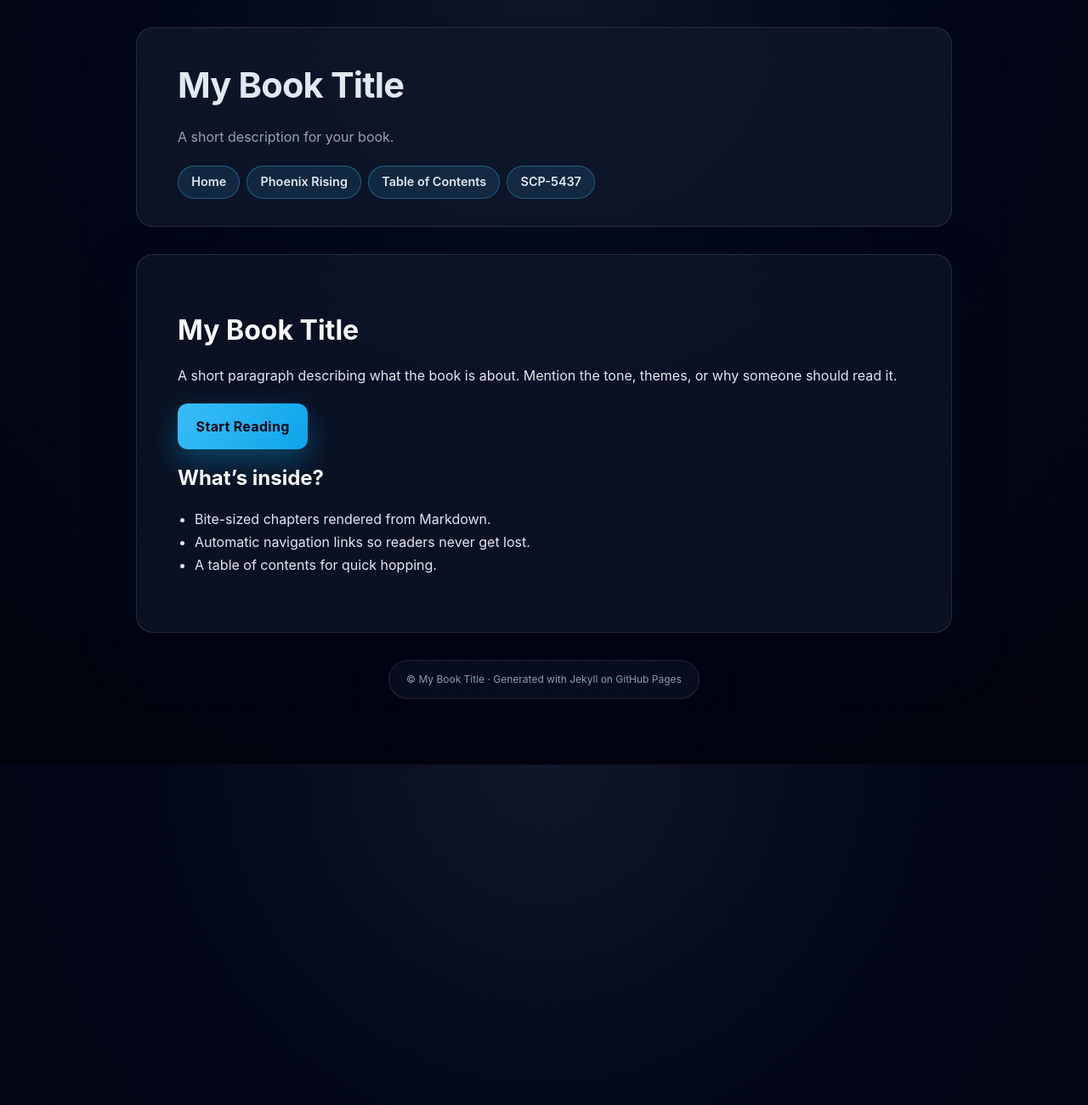
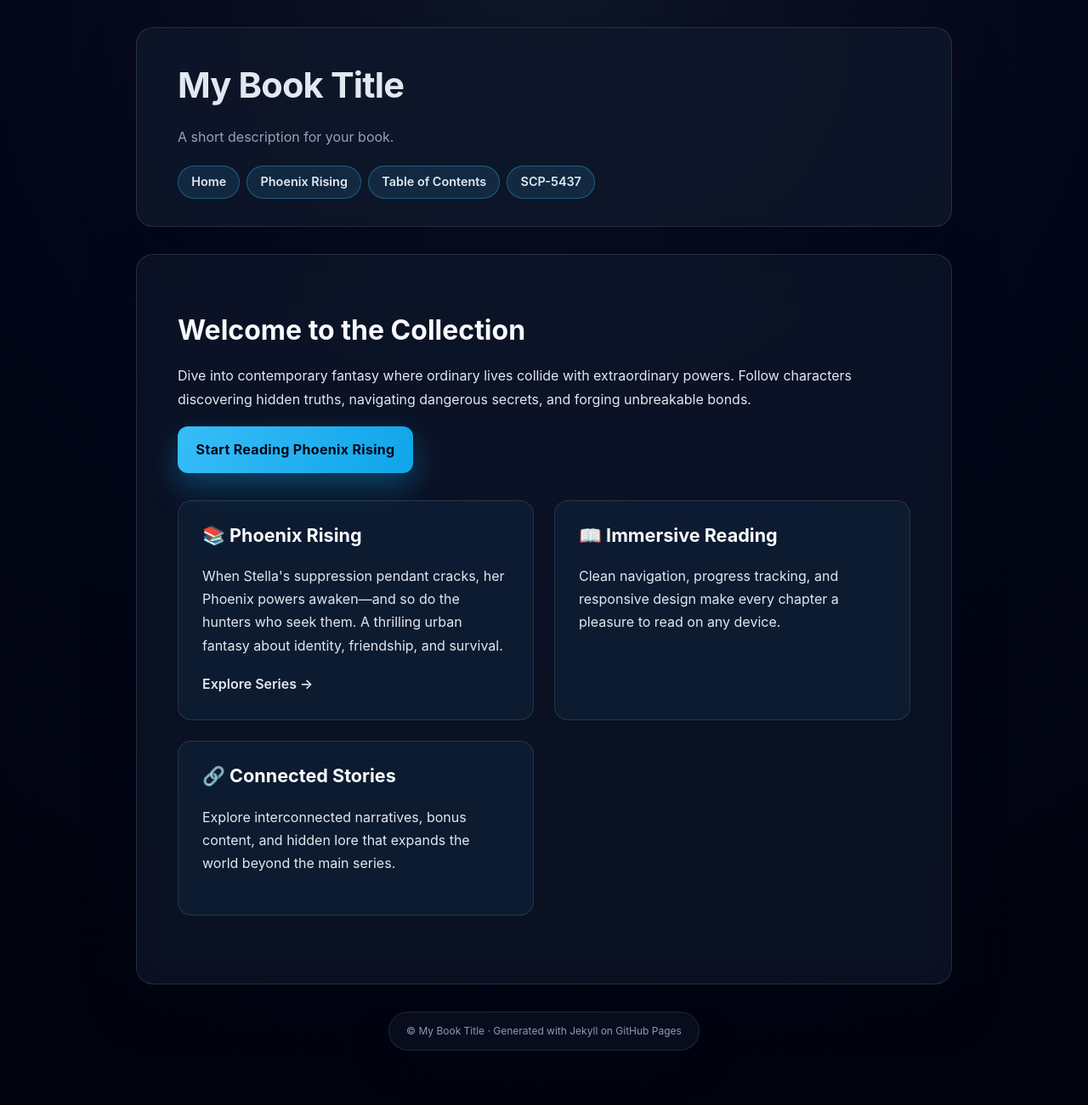
Before and after one commit to CosmicPhoenix171/Books, a Jekyll site: the page built from index.md, in a window 1280 px wide. Shown: the whole page at 85% size. Built offline with Jekyll 4.4.1, drawn with Linux system fonts in a browser that asks for light colours.

Commit message:
Enhance chapter layout with reading time display and improved navigation; update index and table of contents with card layout for better user experience

```diff
--- a/_layouts/default.html
+++ b/_layouts/default.html
@@ -17,6 +17,20 @@
       }
       * {
         box-sizing: border-box;
+      }
+      html {
+        scroll-behavior: smooth;
+      }
+      #progress-bar {
+        position: fixed;
+        top: 0;
+        left: 0;
+        width: 0%;
+        height: 3px;
+        background: linear-gradient(90deg, var(--accent), var(--accent-strong));
+        z-index: 9999;
+        transition: width 150ms ease;
+        box-shadow: 0 0 12px rgba(56, 189, 248, 0.6);
       }
       body {
         font-family: "Inter", "Segoe UI", system-ui, -apple-system, BlinkMacSystemFont, sans-serif;
@@ -139,6 +153,52 @@
         font-size: 0.82rem;
         margin-bottom: 0.75rem;
       }
+      .chapter-content {
+        font-size: 1.05rem;
+        line-height: 1.8;
+      }
+      .chapter-content p:first-of-type::first-letter {
+        font-size: 3.5rem;
+        line-height: 0.9;
+        float: left;
+        margin: 0.1rem 0.5rem 0 0;
+        color: var(--accent);
+        font-weight: 700;
+      }
+      .reading-time {
+        display: inline-flex;
+        align-items: center;
+        gap: 0.35rem;
+        color: var(--muted);
+        font-size: 0.85rem;
+        margin-top: 0.5rem;
+      }
+      .card-grid {
+        display: grid;
+        grid-template-columns: repeat(auto-fit, minmax(280px, 1fr));
+        gap: 1.5rem;
+        margin: 2rem 0;
+      }
+      .card {
+        background: rgba(56, 189, 248, 0.06);
+        border: 1px solid var(--border);
+        border-radius: 1rem;
+        padding: 1.75rem;
+        transition: transform 180ms ease, box-shadow 180ms ease, background 180ms ease;
+      }
+      .card:hover {
+        transform: translateY(-4px);
+        background: rgba(56, 189, 248, 0.12);
+        box-shadow: 0 20px 45px rgba(14, 165, 233, 0.25);
+      }
+      .card h3 {
+        margin-top: 0;
+        font-size: 1.35rem;
+      }
+      .card a {
+        text-decoration: none;
+        color: inherit;
+      }
       footer {
         color: var(--muted);
         font-size: 0.9rem;
@@ -185,5 +245,14 @@
     <footer>
       <small>&copy; {{ site.title }} · Generated with Jekyll on GitHub Pages</small>
     </footer>
+    <div id="progress-bar"></div>
+    <script>
+      window.addEventListener('scroll', () => {
+        const winScroll = document.documentElement.scrollTop;
+        const height = document.documentElement.scrollHeight - document.documentElement.clientHeight;
+        const scrolled = (winScroll / height) * 100;
+        document.getElementById('progress-bar').style.width = scrolled + '%';
+      });
+    </script>
   </body>
 </html>
--- a/index.md
+++ b/index.md
@@ -3,14 +3,24 @@ layout: default
 title: "Welcome"
 ---
 
-# My Book Title
+# Welcome to the Collection
 
-A short paragraph describing what the book is about. Mention the tone, themes, or why someone should read it.
+Dive into contemporary fantasy where ordinary lives collide with extraordinary powers. Follow characters discovering hidden truths, navigating dangerous secrets, and forging unbreakable bonds.
 
-[Start Reading]({{ '/phoenix-rising/chapter-1/' | relative_url }}){: .btn-primary }
+[Start Reading Phoenix Rising]({{ '/phoenix-rising/chapter-1/' | relative_url }}){: .btn-primary }
 
-## What's inside?
-
-- Bite-sized chapters rendered from Markdown.
-- Automatic navigation links so readers never get lost.
-- A table of contents for quick hopping.
+<div class="card-grid">
+  <div class="card">
+    <h3>📚 Phoenix Rising</h3>
+    <p>When Stella's suppression pendant cracks, her Phoenix powers awaken—and so do the hunters who seek them. A thrilling urban fantasy about identity, friendship, and survival.</p>
+    <a href="{{ '/phoenix-rising/' | relative_url }}">Explore Series →</a>
+  </div>
+  <div class="card">
+    <h3>📖 Immersive Reading</h3>
+    <p>Clean navigation, progress tracking, and responsive design make every chapter a pleasure to read on any device.</p>
+  </div>
+  <div class="card">
+    <h3>🔗 Connected Stories</h3>
+    <p>Explore interconnected narratives, bonus content, and hidden lore that expands the world beyond the main series.</p>
+  </div>
+</div>
```
Also changed, not shown: _layouts/chapter.html (+4 -3 lines), phoenix-rising/index.md (+19 -7 lines), table-of-contents.md (+8 -8 lines).
